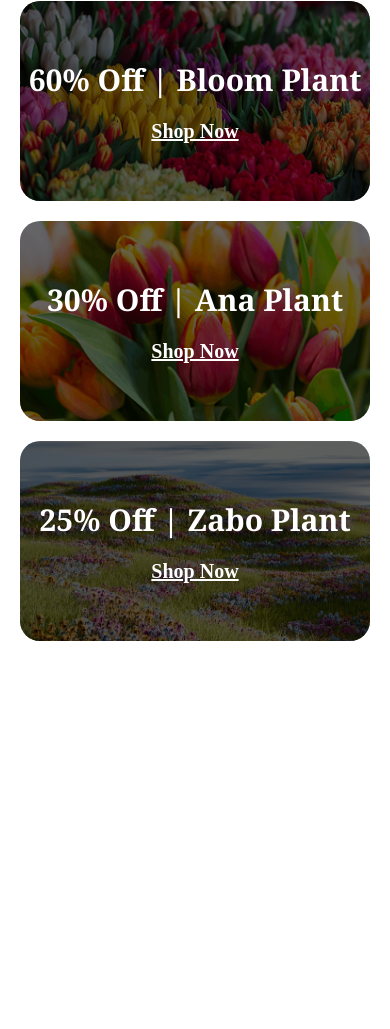
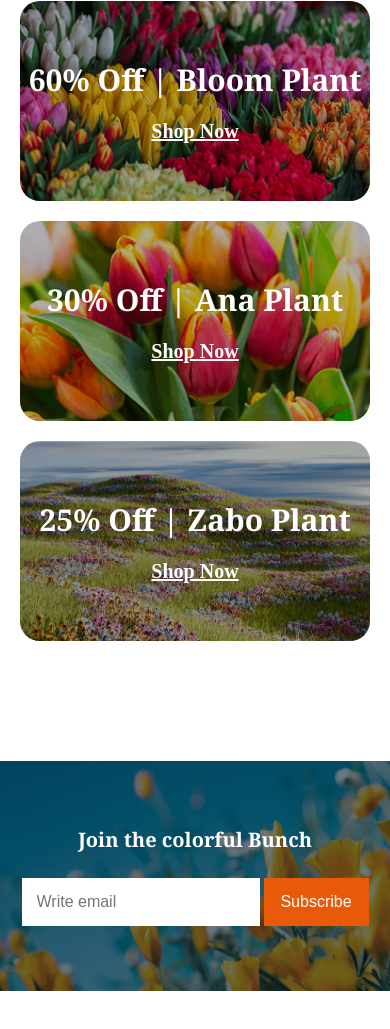
Before and after one commit to jakiulhasan/B12A02-Responsive-Flowers, a plain HTML site: page index.html in a window 390 px wide. Shown: the part 3318-4347 px from the top of the page. Before the commit the page ends 3979 px from the top, so only its background shows below. Drawn offline with Linux system fonts and the light colour scheme.

Commit message:
join us section complete with responsive

```diff
--- a/index.html
+++ b/index.html
@@ -171,10 +171,17 @@
                     </div>
                 </div>
             </div>
-
         </section>
-
-
+        <!-- join us section starts here -->
+        <section class="join-us">
+            <div class="black-overlay">
+                <div class="container join-us-form">
+                    <h1 class="noto-serif-regular">Join the colorful Bunch</h1>
+                    <input class="input-email" type="email" placeholder="Write email">
+                    <input class="input-button" type="button" value="Subscribe">
+                </div>
+            </div>
+        </section>
     </main>
     <footer>
 
--- a/styles/style.css
+++ b/styles/style.css
@@ -183,6 +183,7 @@
 .latest-deal-section {
   padding: 20px;
   text-align: center;
+  margin-bottom: 100px;
 }
 .latest-deal-section-title {
   font-size: 50px;
@@ -222,7 +223,7 @@
   border-radius: 20px;
 }
 .black-overlay {
-  background-color: rgba(0, 0, 0, 0.6);
+  background-color: rgba(0, 0, 0, 0.3);
   height: 100%;
   border-radius: 20px;
 }
@@ -248,6 +249,47 @@
   grid-template-rows: 200px 200px;
   gap: 20px;
   row-gap: 20px;
+}
+
+/* join us section starts here */
+.join-us {
+  background-image: url(../assets/news-letter-bg.png);
+  background-size: cover;
+  margin-bottom: 100px;
+}
+.join-us > div {
+  border-radius: 0px;
+}
+.join-us-form {
+  width: 80%;
+  padding: 200px 0px;
+  margin: 0 auto;
+  text-align: center;
+}
+.join-us-form h1 {
+  font-size: 50px;
+  font-weight: bold;
+  margin-bottom: 25px;
+  color: white;
+}
+.input-email {
+  width: 79%;
+  padding: 20px;
+  font-size: 20px;
+  border: none;
+}
+.input-email:focus {
+  outline: none;
+}
+
+.input-button {
+  width: 20%;
+  font-size: 20px;
+  cursor: pointer;
+  padding: 20px;
+  background-color: var(--banner-title-color);
+  border: none;
+  color: white;
 }
 /* responsive here */
 @media screen and (max-width: 576px) {
@@ -292,7 +334,9 @@
     font-size: 16px;
     margin-bottom: 10px;
   }
-  .item-price {
+  .item-price,
+  .input-email,
+  .input-button {
     font-size: 16px;
   }
   .plants-love-section {
@@ -319,7 +363,21 @@
       "card-3";
     grid-template-rows: 200px 200px 200px;
   }
-  .card-align {
+  .card-align,
+  .join-us-form h1 {
     font-size: 20px;
   }
+
+  .join-us-form {
+    padding: 65px 20px;
+    width: 100%;
+  }
+  .input-email {
+    padding: 15px;
+    width: 68%;
+  }
+  .input-button {
+    padding: 15px;
+    width: 30%;
+  }
 }
```
